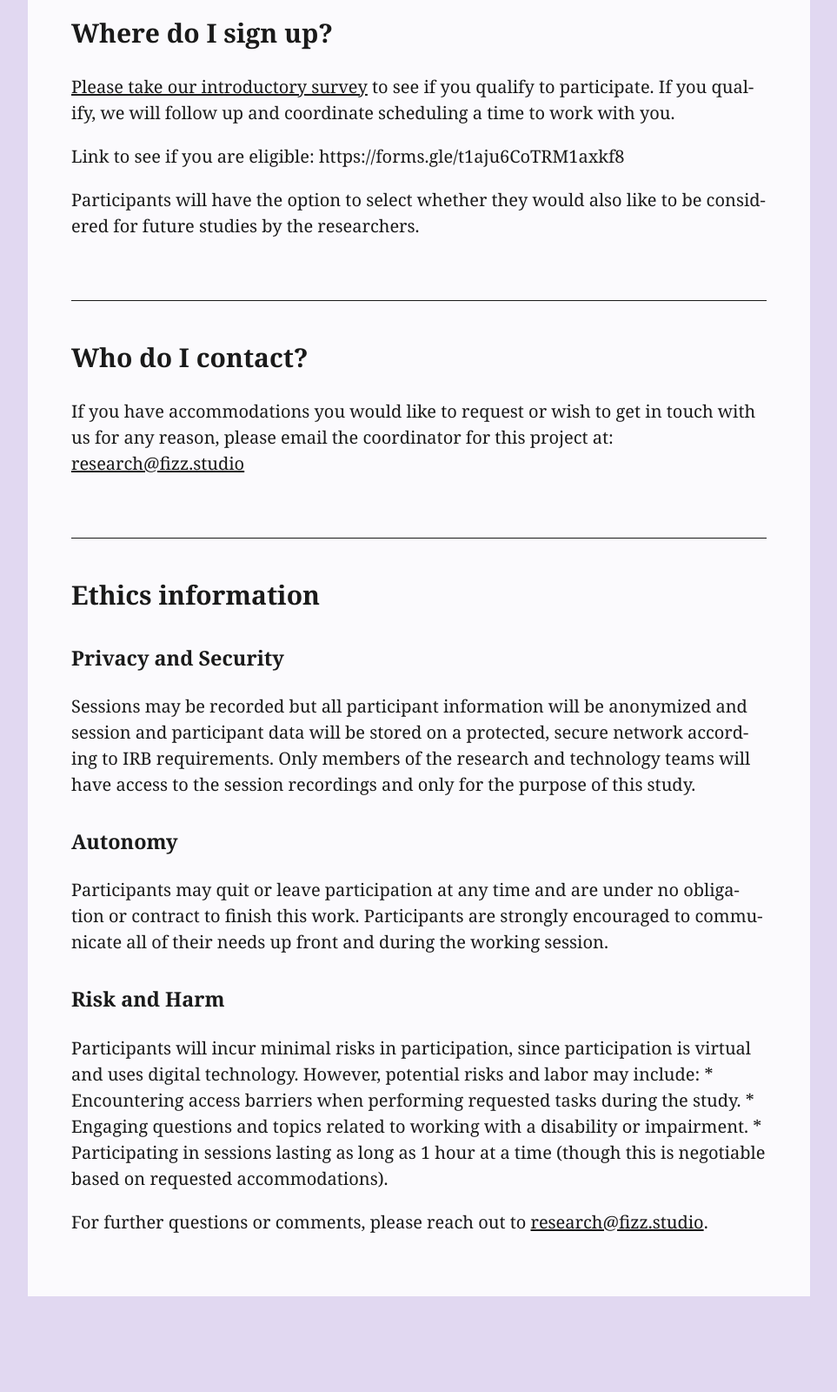
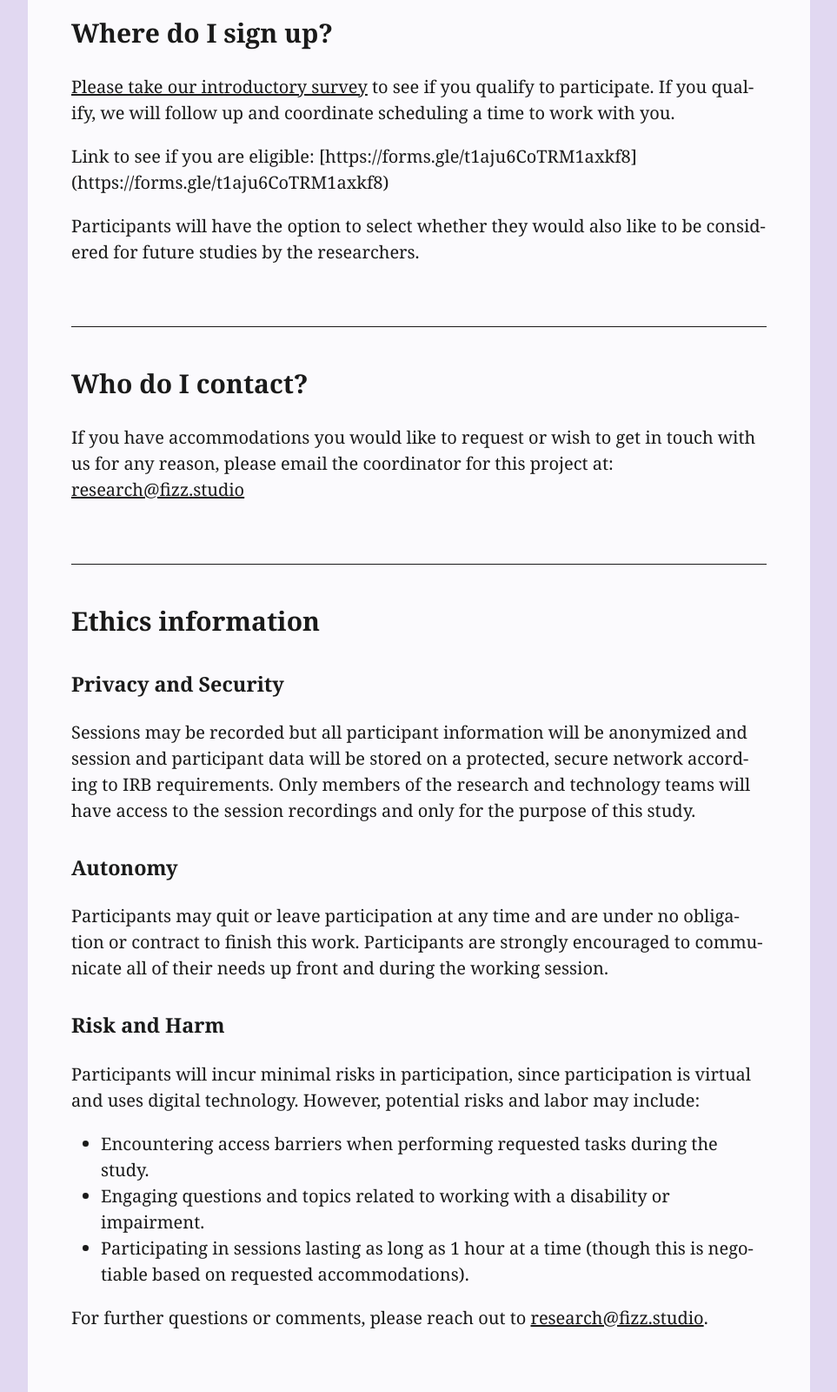
Before and after one commit to fizzstudio/call_for_participation, a website: page index.html in a window 1280 px wide. Shown: the part 2445-4045 px from the top of the page at 87% size, without its empty margins (158-1121 px from the left). Before the commit the page ends 3935 px from the top, so only its background shows below. Drawn offline with Linux system fonts and the light colour scheme.

Commit message:
fix final list formatting and link, run prettier

```diff
--- a/index.html
+++ b/index.html
@@ -213,20 +213,20 @@
       <p><em>Dated: 05/01/2022</em></p>
       <p>Greetings!</p>
       <p>
-        <a href="https://www.fizz.studio">Fizz Studio</a> is now recruiting people with disabilities for a paid usability
-        study on the accessibility of charts and graphs.
+        <a href="https://www.fizz.studio">Fizz Studio</a> is now recruiting people with disabilities for a paid
+        usability study on the accessibility of charts and graphs.
       </p>
       <p>
-        We are seeking adults with blindness, low vision, other visual impairments, or motor impairment, who regularly use
-        assistive technologies such as screen readers, magnifiers, switches, or non-mouse interaction devices with
+        We are seeking adults with blindness, low vision, other visual impairments, or motor impairment, who regularly
+        use assistive technologies such as screen readers, magnifiers, switches, or non-mouse interaction devices with
         computers.
       </p>
       <p>
-        Please share this recruitment information with your network and those who you think may be interested or who know
-        someone else interested.
+        Please share this recruitment information with your network and those who you think may be interested or who
+        know someone else interested.
       </p>
-      <br>
-      <hr>
+      <br />
+      <hr />
       <h2 id="details">Details</h2>
       <h3 id="what-are-the-studys-goals">What are the study’s goals?</h3>
       <ul>
@@ -258,7 +258,9 @@
           Blind, have low vision or are visually impaired (moderate to severe visual impairment), and/or live with motor
           impairment that affects upper extremity dexterity, balance, strength, endurance, or control
         </li>
-        <li>Lived experience with using an assistive technology with a desktop computer (see technology requirements)</li>
+        <li>
+          Lived experience with using an assistive technology with a desktop computer (see technology requirements)
+        </li>
         <li>Willing to schedule time during weekdays between the hours of 8am and 6pm Eastern Time</li>
         <li>Introductory familiarity with data (tables, spreadsheets, charts, or graphs)</li>
         <li>
@@ -280,38 +282,38 @@
             <li>Digital braille display (participant’s choice)</li>
             <li>Screen magnifier (participant’s choice)</li>
             <li>
-              Switch or non-mouse input device (sip and puff, single-button, keyboard, or equivalent device that uses the
-              keyboard interface)
+              Switch or non-mouse input device (sip and puff, single-button, keyboard, or equivalent device that uses
+              the keyboard interface)
             </li>
           </ul>
         </li>
       </ul>
-      <br>
-      <hr>
+      <br />
+      <hr />
       <h2 id="where-do-i-sign-up">Where do I sign up?</h2>
       <p>
         <a href="https://forms.gle/t1aju6CoTRM1axkf8">Please take our introductory survey</a> to see if you qualify to
         participate. If you qualify, we will follow up and coordinate scheduling a time to work with you.
       </p>
-      <p>Link to see if you are eligible: https://forms.gle/t1aju6CoTRM1axkf8</p>
+      <p>Link to see if you are eligible: [https://forms.gle/t1aju6CoTRM1axkf8](https://forms.gle/t1aju6CoTRM1axkf8)</p>
       <p>
         Participants will have the option to select whether they would also like to be considered for future studies by
         the researchers.
       </p>
-      <br>
-      <hr>
+      <br />
+      <hr />
       <h2 id="who-do-i-contact">Who do I contact?</h2>
       <p>
-        If you have accommodations you would like to request or wish to get in touch with us for any reason, please email
-        the coordinator for this project at: <a href="mailto:research@fizz.studio">research@fizz.studio</a>
+        If you have accommodations you would like to request or wish to get in touch with us for any reason, please
+        email the coordinator for this project at: <a href="mailto:research@fizz.studio">research@fizz.studio</a>
       </p>
-      <br>
-      <hr>
+      <br />
+      <hr />
       <h2 id="ethics-information">Ethics information</h2>
       <h3 id="privacy-and-security">Privacy and Security</h3>
       <p>
-        Sessions may be recorded but all participant information will be anonymized and session and participant data will
-        be stored on a protected, secure network according to IRB requirements. Only members of the research and
+        Sessions may be recorded but all participant information will be anonymized and session and participant data
+        will be stored on a protected, secure network according to IRB requirements. Only members of the research and
         technology teams will have access to the session recordings and only for the purpose of this study.
       </p>
       <h3 id="autonomy">Autonomy</h3>
@@ -323,11 +325,16 @@
       <h3 id="risk-and-harm">Risk and Harm</h3>
       <p>
         Participants will incur minimal risks in participation, since participation is virtual and uses digital
-        technology. However, potential risks and labor may include: * Encountering access barriers when performing
-        requested tasks during the study. * Engaging questions and topics related to working with a disability or
-        impairment. * Participating in sessions lasting as long as 1 hour at a time (though this is negotiable based on
-        requested accommodations).
+        technology. However, potential risks and labor may include:
       </p>
+      <ul>
+        <li>Encountering access barriers when performing requested tasks during the study.</li>
+        <li>Engaging questions and topics related to working with a disability or impairment.</li>
+        <li>
+          Participating in sessions lasting as long as 1 hour at a time (though this is negotiable based on requested
+          accommodations).
+        </li>
+      </ul>
       <p>
         For further questions or comments, please reach out to
         <a href="mailto:research@fizz.studio">research@fizz.studio</a>.
```
